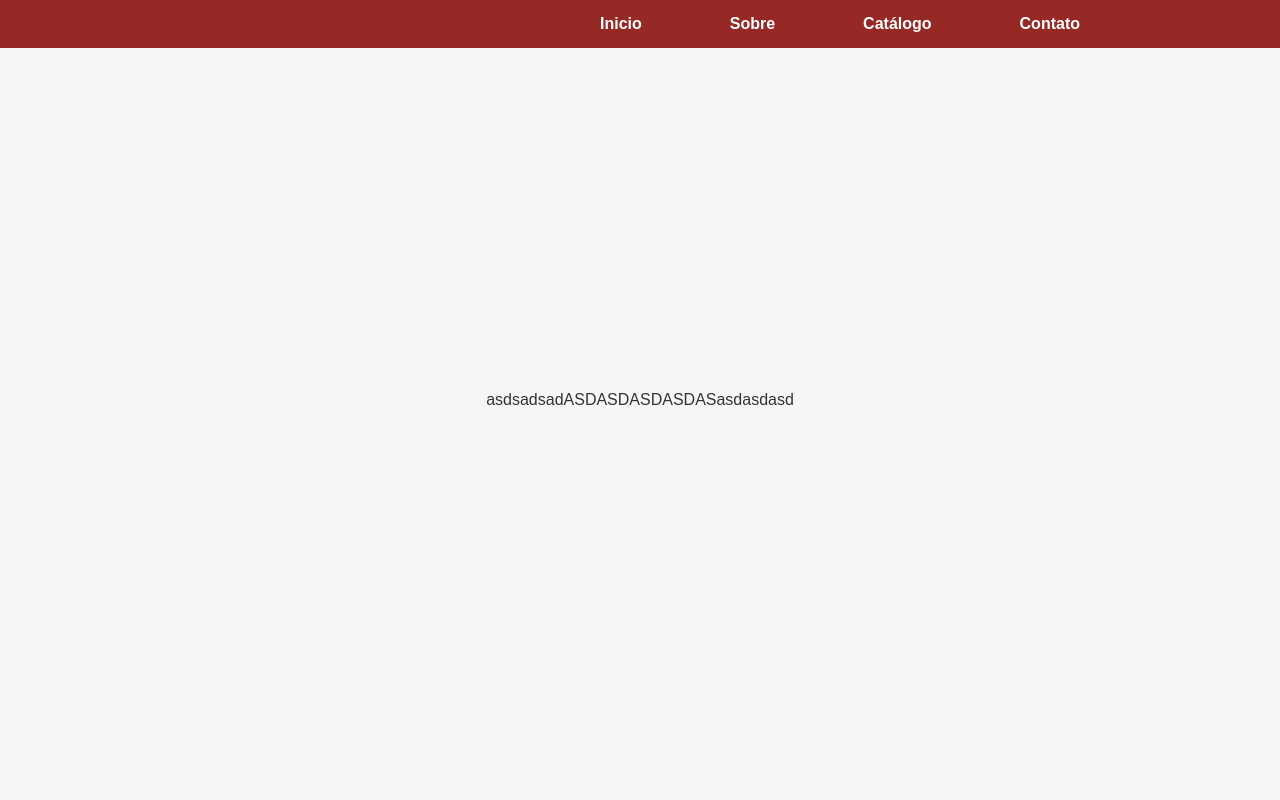
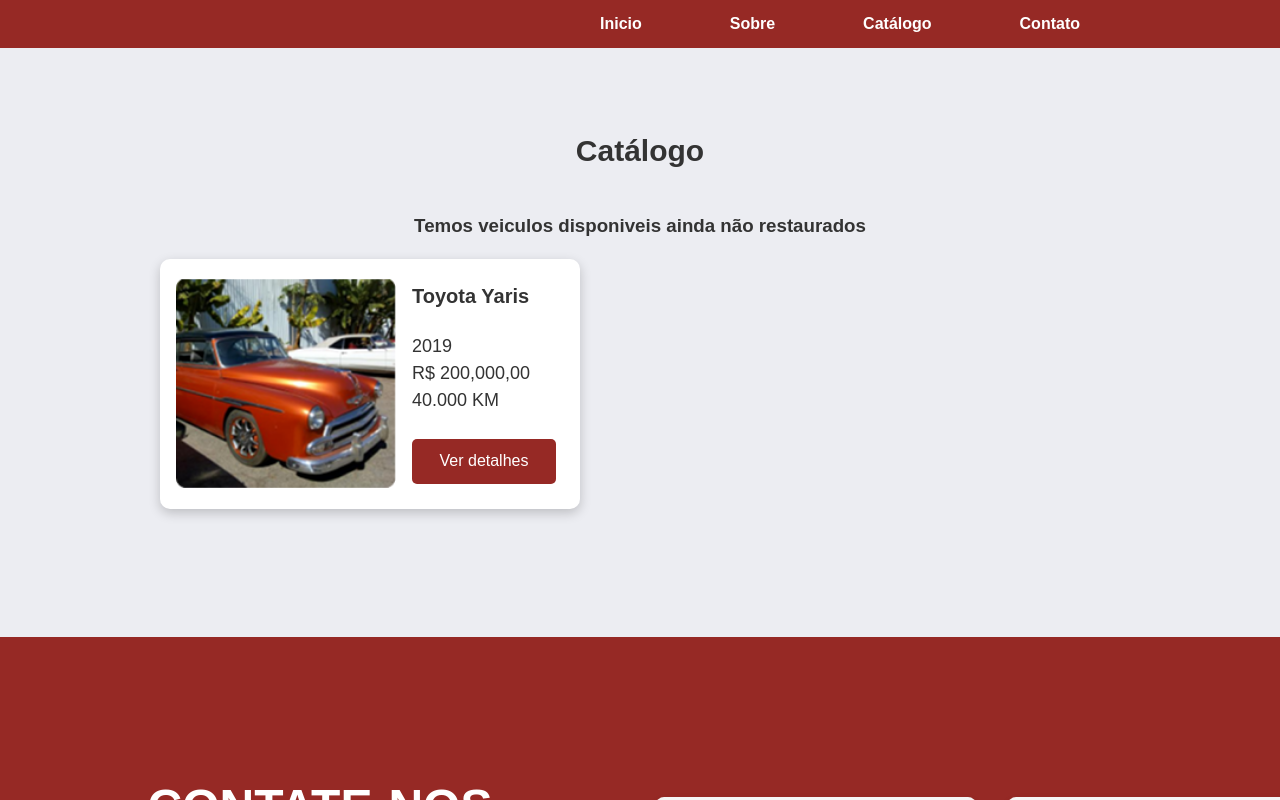
Before and after one commit to RafaelBerger/amaclassicos, a React (Vite) app: page /catalogo in a window 1280 px wide. Built offline with nearby package versions, Linux system fonts and the light colour scheme.

Commit message:
UI de catalogo concluido, UI de detalhes falta arrosel

```diff
--- a/package.json
+++ b/package.json
@@ -13,7 +13,8 @@
     "@phosphor-icons/react": "^2.1.10",
     "react": "^19.1.1",
     "react-dom": "^19.1.1",
-    "react-router-dom": "^7.9.5"
+    "react-router-dom": "^7.9.5",
+    "swiper": "^12.0.3"
   },
   "devDependencies": {
     "@eslint/js": "^9.36.0",
--- a/src/Catalogo.css
+++ b/src/Catalogo.css
@@ -1,6 +1,100 @@
-.teste {
-  height: 100vh;
+.catalog_section_container {
+  width: 100vw;
+  display: flex;
+  flex-direction: column;
+  justify-content: center;
+  align-items: center;
+}
+
+.catalog_section_container > h1 {
+  margin-top: 8rem;
+  font-size: 1.875rem;
+}
+
+.catalog_section_container > h3 {
+  width: 50%;
+  text-align: center;
+}
+
+.catalog_content_container {
+  width: 75%;
+  display: grid;
+  gap: 6rem;
+  grid-template-columns: repeat(3, 1fr);
+}
+
+.catalog_card_container {
+  width: 26.25rem;
+  height: 15.625rem;
+  display: flex;
+  justify-content: center;
+  align-items: center;
+  background: white;
+  box-shadow: 0px 4px 12px rgba(2, 2, 2, 0.2);
+  border-radius: 10px;
+}
+
+.card_image_half {
+  width: 60%;
   display: flex;
   justify-content: center;
   align-items: center;
 }
+
+.card_image {
+  width: 13.75rem;
+}
+
+.card_content_half {
+  width: 40%;
+  height: 100%;
+  display: flex;
+  flex-direction: column;
+  justify-content: space-evenly;
+}
+
+.card_content_half > h4 {
+  margin: 0;
+  font-size: 1.25rem;
+  line-height: 1.2;
+}
+
+.card_content_half p {
+  font-size: 1.125rem;
+  margin: 0;
+  padding: 0;
+  color: #333333;
+}
+
+.card_content_half > div {
+  display: flex;
+  flex-direction: column;
+}
+
+.button_container {
+  display: flex;
+  justify-content: center;
+  align-items: flex-start;
+}
+
+.content_card_button {
+  display: flex;
+  justify-content: center;
+  align-items: center;
+
+  cursor: pointer;
+  border: none;
+  border-radius: 5px;
+  color: white;
+  background-color: #962925;
+
+  font-size: 1rem;
+  width: 9rem;
+  height: 2.8rem;
+
+  transition: ease-in 0.1s;
+}
+
+.content_card_button:hover {
+  background-color: rgb(173, 50, 46);
+}
--- /dev/null
+++ b/src/Detalhes.css
@@ -0,0 +1,109 @@
+.loading {
+  width: 100vw;
+  height: 800px;
+
+  display: flex;
+  flex-direction: column;
+  justify-content: center;
+  align-items: center;
+}
+
+.details_image {
+}
+
+.details_section {
+  margin-top: 6rem;
+  width: 100vw;
+
+  display: flex;
+  flex-direction: column;
+  justify-content: center;
+  align-items: center;
+}
+
+.details_content_container {
+  margin-top: 4rem;
+  width: 50%;
+  display: flex;
+  flex-direction: column;
+
+  background: white;
+  box-shadow: 0px 4px 12px rgba(2, 2, 2, 0.2);
+  border-radius: 10px;
+}
+
+.main_details {
+  margin-top: 4rem;
+  display: flex;
+  flex-direction: column;
+  justify-content: center;
+  align-items: center;
+}
+
+.main_details > h3 {
+  margin: 0;
+  font-size: 1.75rem;
+}
+
+.main_details > p {
+  margin: 0;
+  font-size: 1.5rem;
+}
+
+.further_details {
+  margin-top: 4rem;
+  width: 100%;
+  display: grid;
+  grid-template-columns: repeat(3, 1fr);
+  align-items: center;
+  justify-items: center;
+
+  row-gap: 3rem;
+}
+
+.details_content_block {
+  display: flex;
+  flex-direction: column;
+  align-items: center;
+  width: 50%;
+}
+
+.details_content_block > h4 {
+  color: gray;
+  font-size: 1.375rem;
+  margin: 0;
+}
+.details_content_block > p {
+  font-size: 1.125rem;
+}
+
+.button_div a {
+  display: flex;
+  justify-content: center;
+  align-items: center;
+  cursor: pointer;
+  border: none;
+  border-radius: 5px;
+  color: white;
+  background-color: #962925;
+  color: white;
+
+  font-size: 1rem;
+  width: 15.625rem;
+  height: 3.75rem;
+
+  transition: ease-in 0.1s;
+}
+
+.button_div a:hover {
+  background-color: rgb(173, 50, 46);
+}
+
+.button_div {
+  margin-top: 4rem;
+  padding-bottom: 4rem;
+  display: flex;
+  justify-content: center;
+  align-items: center;
+  width: 100%;
+}
--- a/src/index.css
+++ b/src/index.css
@@ -3,9 +3,8 @@
 :root {
   font-family: "Roboto", sans-serif;
   line-height: 1.5;
-  font-weight: 400;
 
-  background-color: #f6f6f6;
+  background-color: #ecedf2;
 
   font-synthesis: none;
   text-rendering: optimizeLegibility;
--- a/src/main.tsx
+++ b/src/main.tsx
@@ -6,6 +6,7 @@ import { createBrowserRouter, RouterProvider } from "react-router-dom";
 import App from "./pages/App.tsx";
 import Catalogo from "./pages/Catalogo.tsx";
 import NotFound from "./pages/NotFound.tsx";
+import Detalhes from "./pages/Detalhes.tsx";
 
 const router = createBrowserRouter([
   {
@@ -19,6 +20,11 @@ const router = createBrowserRouter([
     errorElement: <NotFound />,
   },
   {
+    path: "detalhes",
+    element: <Detalhes />,
+    errorElement: <NotFound />,
+  },
+  {
     path: "*",
     element: <NotFound />,
   },
--- a/src/pages/Catalogo.tsx
+++ b/src/pages/Catalogo.tsx
@@ -1,10 +1,12 @@
 import { useEffect } from "react";
-import { useLocation } from "react-router-dom";
+import { useLocation, Link } from "react-router-dom";
 
 import Contact from "../components/Contact";
 import Footer from "../components/Footer";
 import Navbar from "../components/Navbar";
 import "../Catalogo.css";
+
+import teste from "../assets/imagetest.png";
 
 function Catalogo() {
   const location = useLocation();
@@ -21,8 +23,30 @@ function Catalogo() {
     <>
       <Navbar />
 
-      <main className="teste" id="catalogo">
-        asdsadsadASDASDASDASDASasdasdasd
+      <main className="catalog_section_container" id="catalogo">
+        <h1>Catálogo</h1>
+        <h3>Temos veiculos disponiveis ainda não restaurados</h3>
+
+        <div className="catalog_content_container">
+          <div className="catalog_card_container">
+            <div className="card_image_half">
+              <img src={teste} alt="" className="card_image" />
+            </div>
+            <div className="card_content_half">
+              <h4>Toyota Yaris</h4>
+              <div>
+                <p>2019</p>
+                <p>R$ 200,000,00</p>
+                <p>40.000 KM</p>
+              </div>
+              <div className="button_container">
+                <Link to="/detalhes" className="content_card_button">
+                  Ver detalhes
+                </Link>
+              </div>
+            </div>
+          </div>
+        </div>
       </main>
       <Contact />
       <Footer />
--- /dev/null
+++ b/src/pages/Detalhes.tsx
@@ -0,0 +1,88 @@
+// import { Swiper, SwiperSlide } from "swiper/react";
+// import 'swiper/css'
+import "../Detalhes.css";
+
+import Contact from "../components/Contact";
+import Footer from "../components/Footer";
+import Navbar from "../components/Navbar";
+
+import teste from "../assets/imagetest.png";
+
+import { useEffect } from "react";
+import { useLocation } from "react-router-dom";
+
+function Detalhes() {
+  const location = useLocation();
+
+  useEffect(() => {
+    if (location.hash) {
+      document
+        .getElementById(location.hash.substring(1))
+        ?.scrollIntoView({ behavior: "smooth" });
+    }
+  }, [location]);
+
+  return (
+    <>
+      <Navbar />
+
+      <main className="details_section">
+        <div>
+          <img src={teste} alt="" className="details_image" />
+        </div>
+
+        <div className="details_content_container">
+          <div className="main_details">
+            <h3>Toyota Yaris</h3>
+            <p>R$ 200,000,00</p>
+          </div>
+          <div className="further_details">
+            <div className="details_content_block">
+              <h4>Ano</h4>
+              <p>1945</p>
+            </div>
+
+            <div className="details_content_block">
+              <h4>Modelo</h4>
+              <p>Yaris XEI</p>
+            </div>
+            <div className="details_content_block">
+              <h4>KM</h4>
+              <p>40.000</p>
+            </div>
+            <div className="details_content_block">
+              <h4>Cor</h4>
+              <p>Laranja</p>
+            </div>
+            <div className="details_content_block">
+              <h4>Combustivel</h4>
+              <p>Etanol</p>
+            </div>
+            <div className="details_content_block">
+              <h4>Cambio</h4>
+              <p>Manual</p>
+            </div>
+            <div className="details_content_block">
+              <h4>Teto solar</h4>
+              <p>Sim</p>
+            </div>
+          </div>
+          <div className="button_div">
+            <a
+              href="https://wa.me/5519982058008"
+              target="_blank"
+              rel="noopener noreferrer"
+            >
+              Enviar mensagem
+            </a>
+          </div>
+        </div>
+      </main>
+
+      <Contact />
+      <Footer />
+    </>
+  );
+}
+
+export default Detalhes;
```
Also changed, not shown: src/assets/imagetest.png (added), 1 other file (tests, documents, lock files or other folders).
